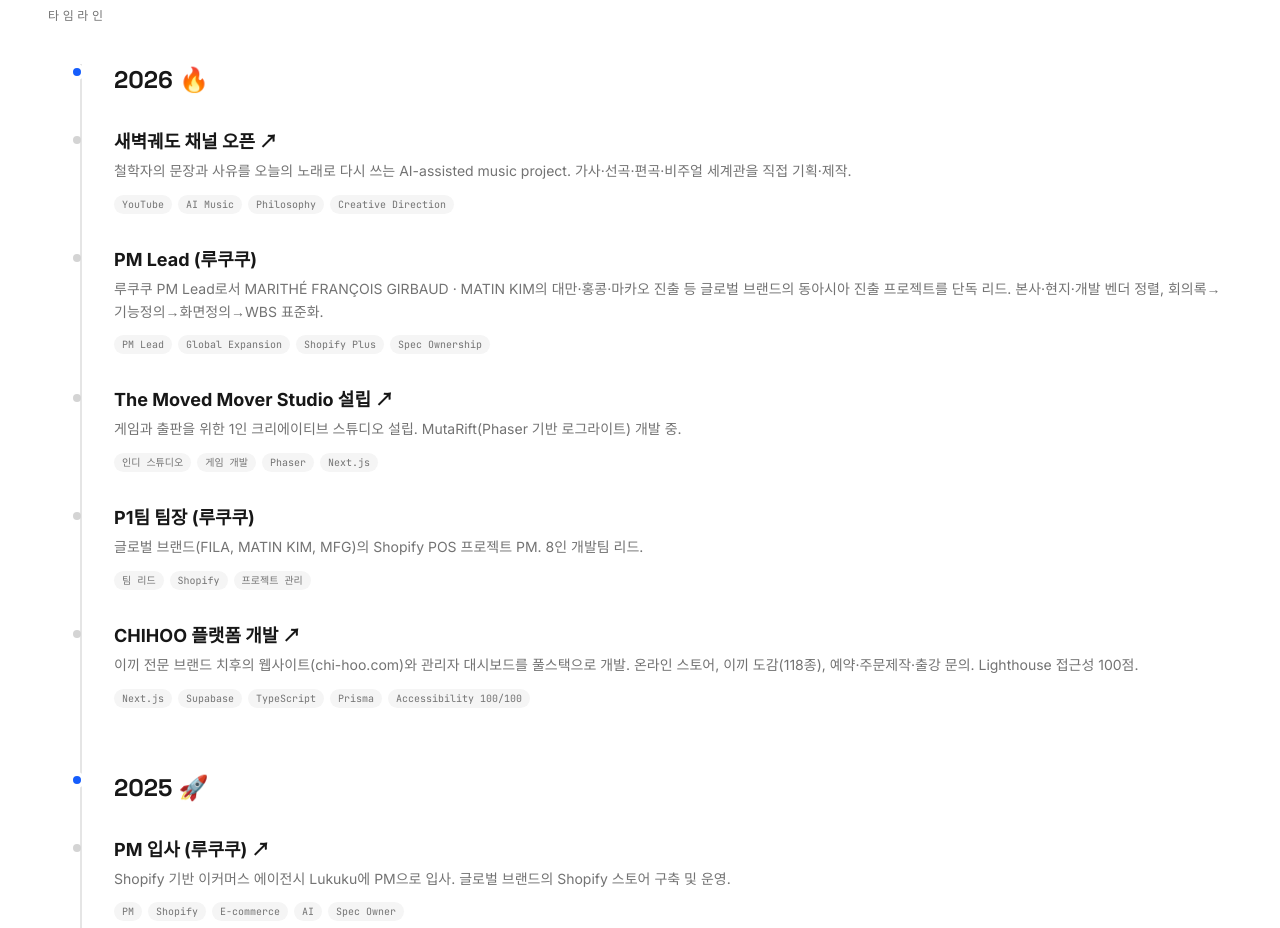
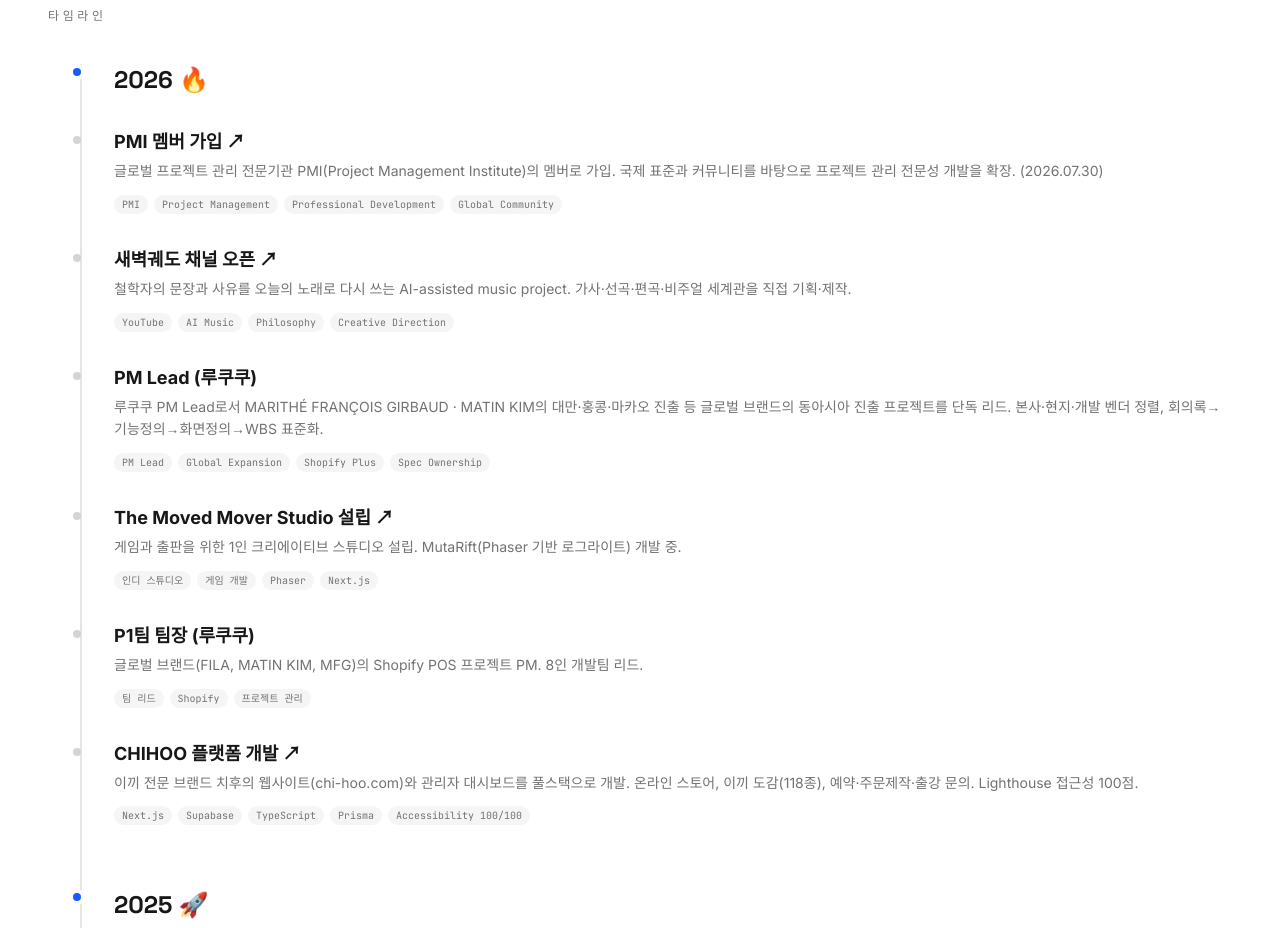
Before and after one commit to ej-rarus/leeeunjae.com, a Next.js app: page /life in a window 1280 px wide. Shown: the part 1680-2608 px from the top of the page. Built offline with nearby package versions, Linux system fonts and the light colour scheme; a web font is replaced by a local one.

Commit message:
feat(life): add PMI membership to timeline

```diff
--- a/app/life/page.tsx
+++ b/app/life/page.tsx
@@ -44,6 +44,7 @@
 
 const timelineDataKo: TimelineSection[] = [
   { year: '2026', emoji: '🔥', events: [
+    { title: 'PMI 멤버 가입', desc: '글로벌 프로젝트 관리 전문기관 PMI(Project Management Institute)의 멤버로 가입. 국제 표준과 커뮤니티를 바탕으로 프로젝트 관리 전문성 개발을 확장. (2026.07.30)', link: 'https://www.pmi.org/', tags: ['PMI', 'Project Management', 'Professional Development', 'Global Community'] },
     { title: '새벽궤도 채널 오픈', desc: '철학자의 문장과 사유를 오늘의 노래로 다시 쓰는 AI-assisted music project. 가사·선곡·편곡·비주얼 세계관을 직접 기획·제작.', link: 'https://www.youtube.com/@dawn_orbit', tags: ['YouTube', 'AI Music', 'Philosophy', 'Creative Direction'] },
     { title: 'PM Lead (루쿠쿠)', desc: '루쿠쿠 PM Lead로서 MARITHÉ FRANÇOIS GIRBAUD · MATIN KIM의 대만·홍콩·마카오 진출 등 글로벌 브랜드의 동아시아 진출 프로젝트를 단독 리드. 본사·현지·개발 벤더 정렬, 회의록→기능정의→화면정의→WBS 표준화.', tags: ['PM Lead', 'Global Expansion', 'Shopify Plus', 'Spec Ownership'] },
     { title: 'The Moved Mover Studio 설립', desc: '게임과 출판을 위한 1인 크리에이티브 스튜디오 설립. MutaRift(Phaser 기반 로그라이트) 개발 중.', link: 'https://themovedmover.com/', tags: ['인디 스튜디오', '게임 개발', 'Phaser', 'Next.js'] },
@@ -96,6 +97,7 @@
 
 const timelineDataEn: TimelineSection[] = [
   { year: '2026', emoji: '🔥', events: [
+    { title: 'Joined PMI', desc: 'Joined the Project Management Institute (PMI) to deepen professional development through global project management standards and community. (2026.07.30)', link: 'https://www.pmi.org/', tags: ['PMI', 'Project Management', 'Professional Development', 'Global Community'] },
     { title: 'Launched DAWN ORBIT', desc: "An AI-assisted music project that reimagines philosophers' words and ideas as contemporary songs. Directing the lyrics, curation, arrangements, and visual world.", link: 'https://www.youtube.com/@dawn_orbit', tags: ['YouTube', 'AI Music', 'Philosophy', 'Creative Direction'] },
     { title: 'PM Lead (LUKUKU)', desc: 'PM Lead at LUKUKU. Solo-leading East Asia (Taiwan/HK/Macau) expansion projects for global brands including MARITHÉ FRANÇOIS GIRBAUD and MATIN KIM. Aligning HQ, local partners, and dev vendors with standardized meeting-minutes → spec → wireframe → WBS workflow.', tags: ['PM Lead', 'Global Expansion', 'Shopify Plus', 'Spec Ownership'] },
     { title: 'Founded The Moved Mover Studio', desc: 'Solo creative studio for games and publishing. Developing MutaRift (Phaser-based roguelite).', link: 'https://themovedmover.com/', tags: ['Indie Studio', 'Game Dev', 'Phaser', 'Next.js'] },
```
